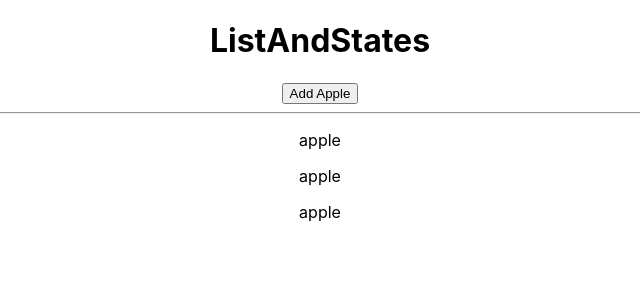
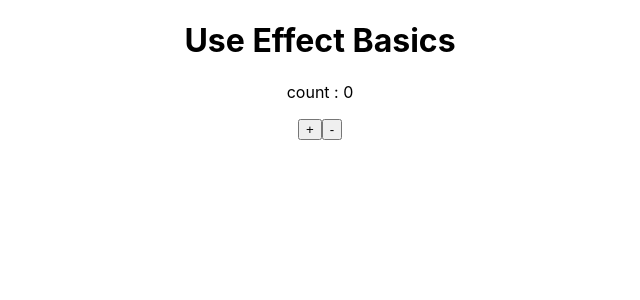
Before and after one commit to gavand-sagar/Upgrad-React-Training, a React (Create React App) app: page / in a window 1280 px wide. Shown: the top 300 px of the page, without its empty margins (320-960 px from the left). Built offline with nearby package versions, Linux system fonts and the light colour scheme.

Commit message:
UseEffect to track value changes

```diff
--- a/src/App.js
+++ b/src/App.js
@@ -9,12 +9,13 @@ import ToggleButton from './ToggleButton';
 import CustomAttributes from './CustomAttributes';
 import CustomEvents from './CustomEvents';
 import ListAndStates from './ListAndStates';
+import UseEffectBasics from './UseEffectBasics';
 
 function App() {
   const fruits = ["Mango", "Banana", "Kiwi", "Grapes"]
   return (
     <div className="App">
-      <ListAndStates/>
+      <UseEffectBasics/>
     </div>
   );
 }
--- a/src/CustomEvents.jsx
+++ b/src/CustomEvents.jsx
@@ -1,4 +1,4 @@
-import React, { useState } from 'react'
+import React, { useEffect, useState } from 'react'
 
 
 function Counter({ onChange, start, limit }) {
@@ -6,19 +6,20 @@ function Counter({ onChange, start, limit }) {
     function inc() {
         if (value < limit) {
             setValue(value + 1)
-            if (typeof (onChange) == 'function')
-                onChange(value + 1)
         }
+    }
 
-    }
     function dec() {
         if (value > start) {
             setValue(value - 1)
-            if (typeof (onChange) == 'function')
-                onChange(value - 1)
         }
+    }
 
-    }
+    useEffect(() => {
+        if (typeof (onChange) == 'function')
+            onChange(value)
+    }, [value])
+
     return (
         <div>
             <button onClick={dec}>-</button>
--- /dev/null
+++ b/src/UseEffectBasics.jsx
@@ -0,0 +1,34 @@
+import React, { useEffect, useState } from 'react'
+
+export default function UseEffectBasics() {
+
+    // when we want to execute some logic
+
+    // 1. at a time of creation of component
+    // 2. when a perticular stage changes
+    // 3. when component gets destroys
+
+    let [count, setCount] = useState(0)
+
+    function inc() {
+        setCount(count + 1)
+    }
+    function dec() {
+        setCount(count - 1)
+    }
+
+    // watch function
+    useEffect(()=>{
+        console.log(count)
+        // this fuction will execute whenever {count} changes
+    },[count])
+
+    return (
+        <div>
+            <h1>Use Effect Basics</h1>
+            <p>count : {count}</p>
+            <button onClick={inc}>+</button>
+            <button onClick={dec}>-</button>
+        </div>
+    )
+}
```
